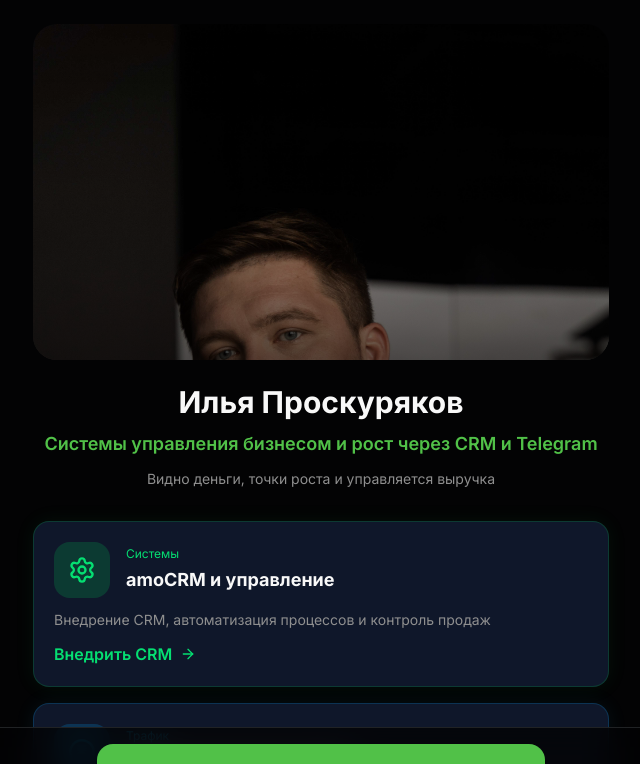
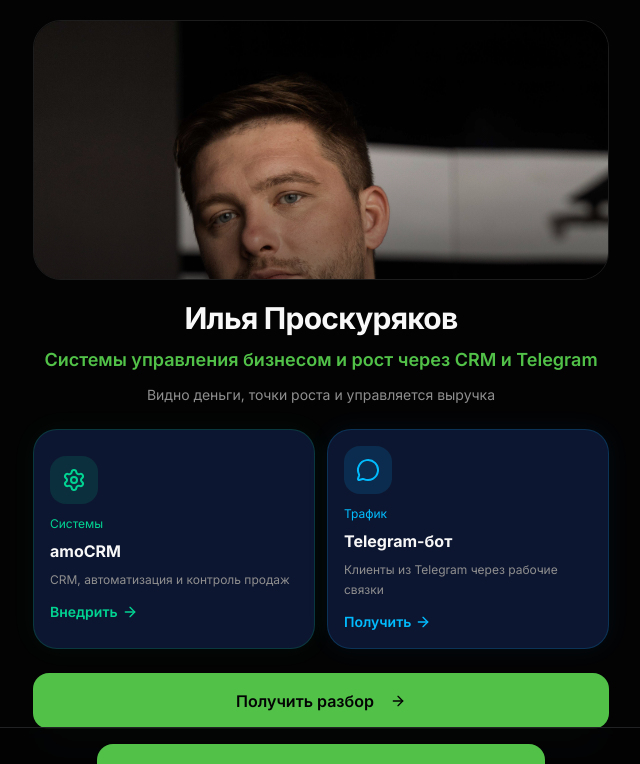
Before and after one commit to proskresult/bkmz-miniapp, a Next.js app: page / in a window 1280 px wide. Shown: the top 764 px of the page, without its empty margins (319-959 px from the left). Built offline with nearby package versions, Linux system fonts and the light colour scheme.

Commit message:
Update hero.tsx

```diff
--- a/components/landing/hero.tsx
+++ b/components/landing/hero.tsx
@@ -18,106 +18,97 @@ export function Hero() {
   }
 
   return (
-    <section className="min-h-screen px-4 pt-6 pb-10 flex flex-col">
-
+    <section className="px-4 pt-5 pb-8">
       <div className="max-w-xl mx-auto w-full">
-
-        {/* 🔥 БОЛЬШОЕ ФОТО */}
-        <div className="relative w-full h-[42vh] mb-6 rounded-3xl overflow-hidden">
+        {/* Фото */}
+        <div className="relative w-full h-[32vh] min-h-[260px] max-h-[360px] mb-5 rounded-[28px] overflow-hidden border border-white/10">
           <Image
             src="/images/ilya-photo.jpg"
             alt="Илья Проскуряков"
             fill
-            className="object-cover object-top"
             priority
+            className="object-cover object-[center_22%]"
           />
-          <div className="absolute inset-0 bg-gradient-to-t from-black/60 via-black/20 to-transparent" />
+          <div className="absolute inset-0 bg-gradient-to-t from-black/45 via-black/10 to-transparent" />
         </div>
 
-        {/* ТЕКСТ */}
-        <div className="text-center mb-8">
-          <h1 className="text-3xl font-bold mb-3">
+        {/* Текст */}
+        <div className="text-center mb-6">
+          <h1 className="text-3xl font-bold tracking-tight mb-3">
             Илья Проскуряков
           </h1>
 
-          <h2 className="text-lg font-semibold text-primary mb-3 leading-snug">
-            Системы управления бизнесом
-            и рост через CRM и Telegram
+          <h2 className="text-lg font-semibold text-primary leading-snug mb-3">
+            Системы управления бизнесом и рост через CRM и Telegram
           </h2>
 
-          <p className="text-sm text-muted-foreground">
+          <p className="text-sm text-muted-foreground max-w-md mx-auto">
             Видно деньги, точки роста и управляется выручка
           </p>
         </div>
 
-        {/* 🔥 КАРТОЧКИ */}
-        <div className="flex flex-col gap-4 mb-8">
-
+        {/* Направления в строку */}
+        <div className="grid grid-cols-2 gap-3 mb-6">
           {/* CRM */}
-          <div
+          <button
+            type="button"
             onClick={scrollToCRM}
-            className="p-5 rounded-2xl bg-[#0f172a] border border-green-500/20 shadow-[0_0_20px_rgba(34,197,94,0.08)] cursor-pointer active:scale-[0.98] transition"
+            className="text-left rounded-[24px] border border-emerald-500/20 bg-[#0d1630] p-4 shadow-[0_0_24px_rgba(34,197,94,0.06)] active:scale-[0.98] transition"
           >
-            <div className="flex items-center gap-4 mb-3">
-              <div className="w-14 h-14 rounded-xl bg-green-500/20 flex items-center justify-center">
-                <Settings className="w-7 h-7 text-green-400" />
-              </div>
-
-              <div>
-                <div className="text-xs text-green-400 mb-1">Системы</div>
-                <div className="text-lg font-bold">
-                  amoCRM и управление
-                </div>
-              </div>
+            <div className="w-12 h-12 rounded-2xl bg-emerald-500/15 flex items-center justify-center mb-3">
+              <Settings className="w-6 h-6 text-emerald-400" />
             </div>
 
-            <p className="text-sm text-muted-foreground mb-3">
-              Внедрение CRM, автоматизация процессов и контроль продаж
+            <div className="text-xs text-emerald-400 mb-2">Системы</div>
+
+            <div className="text-base font-bold leading-snug mb-2">
+              amoCRM
+            </div>
+
+            <p className="text-xs leading-5 text-muted-foreground mb-3">
+              CRM, автоматизация и контроль продаж
             </p>
 
-            <div className="text-green-400 font-semibold flex items-center gap-2">
-              Внедрить CRM <ArrowRight className="w-4 h-4" />
+            <div className="text-sm font-semibold text-emerald-400 flex items-center gap-1">
+              Внедрить <ArrowRight className="w-4 h-4" />
             </div>
-          </div>
+          </button>
 
           {/* Telegram */}
-          <div
+          <button
+            type="button"
             onClick={scrollToTelegram}
-            className="p-5 rounded-2xl bg-[#0f172a] border border-sky-500/20 shadow-[0_0_20px_rgba(56,189,248,0.08)] cursor-pointer active:scale-[0.98] transition"
+            className="text-left rounded-[24px] border border-sky-500/20 bg-[#0d1630] p-4 shadow-[0_0_24px_rgba(56,189,248,0.06)] active:scale-[0.98] transition"
           >
-            <div className="flex items-center gap-4 mb-3">
-              <div className="w-14 h-14 rounded-xl bg-sky-500/20 flex items-center justify-center">
-                <MessageCircle className="w-7 h-7 text-sky-400" />
-              </div>
-
-              <div>
-                <div className="text-xs text-sky-400 mb-1">Трафик</div>
-                <div className="text-lg font-bold">
-                  Telegram-бот для заявок
-                </div>
-              </div>
+            <div className="w-12 h-12 rounded-2xl bg-sky-500/15 flex items-center justify-center mb-3">
+              <MessageCircle className="w-6 h-6 text-sky-400" />
             </div>
 
-            <p className="text-sm text-muted-foreground mb-3">
-              Поток клиентов из Telegram через рабочие связки
+            <div className="text-xs text-sky-400 mb-2">Трафик</div>
+
+            <div className="text-base font-bold leading-snug mb-2">
+              Telegram-бот
+            </div>
+
+            <p className="text-xs leading-5 text-muted-foreground mb-3">
+              Клиенты из Telegram через рабочие связки
             </p>
 
-            <div className="text-sky-400 font-semibold flex items-center gap-2">
-              Получить клиентов <ArrowRight className="w-4 h-4" />
+            <div className="text-sm font-semibold text-sky-400 flex items-center gap-1">
+              Получить <ArrowRight className="w-4 h-4" />
             </div>
-          </div>
+          </button>
         </div>
 
         {/* CTA */}
         <Button
           size="lg"
-          className="w-full h-14 text-base font-semibold rounded-xl"
+          className="w-full h-14 text-base font-semibold rounded-2xl"
           onClick={scrollToForm}
         >
           Получить разбор
           <ArrowRight className="w-5 h-5 ml-2" />
         </Button>
-
       </div>
     </section>
   )
```
